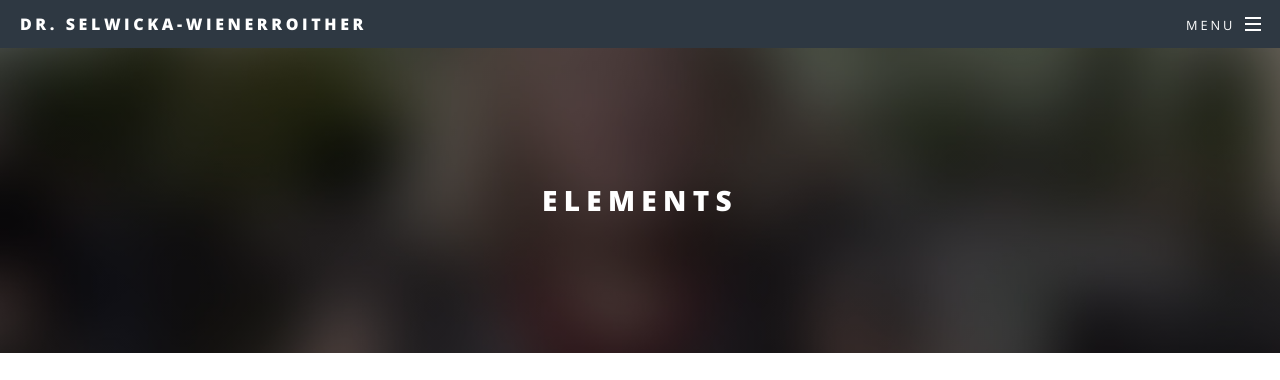
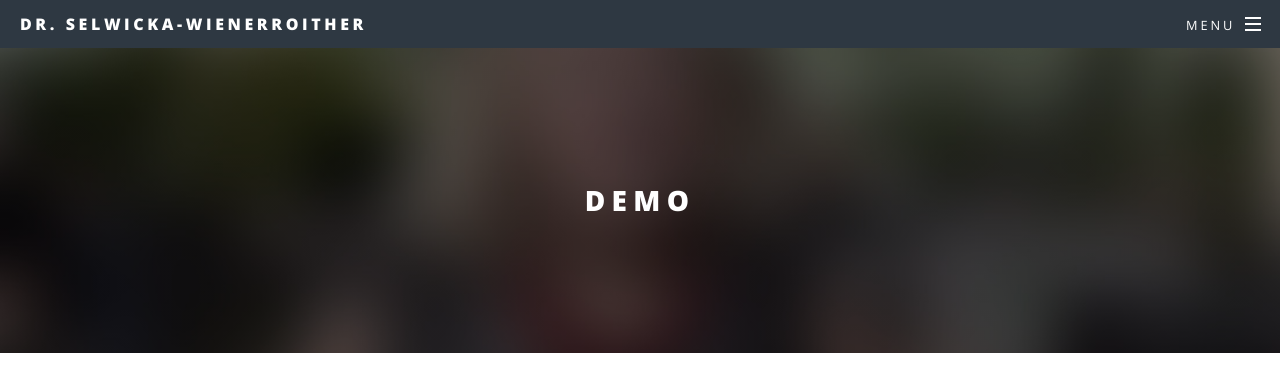
Before and after one commit to patrickfav/website-dr-sel, a Jekyll site: the page built from page_demo.html, in a window 1280 px wide and 900 px high. Shown: the top 380 px of the window. Built offline with Jekyll 4.4.1, drawn with Linux system fonts in a browser that asks for light colours.

Commit message:
A lot of optimizations #2

```diff
--- a/_config.yml
+++ b/_config.yml
@@ -17,7 +17,6 @@
   address:
     line1: Krottenbachstrasse 110/11
     line1a: Eingang Silvaraweg 2
-    line2: Eingang Silvaraweg 2
     line3: 1190 Wien
   tel: +43 1 320 1543
   fax: +43 1 328 13 80
@@ -46,7 +45,7 @@
     api_key: AIzaSyAKuz9MseFGG_XrNMVQD8YI5pRmMypDFf8
 
 # Exclude files when building the site
-exclude: [backup, vendor]
+exclude: [backup, vendor, Gemfile, README.md]
 
 social:
   linkedin-square: https://www.linkedin.com/in/beate-selwicka-wienerroither-b5083281/
--- a/_includes/scripts.html
+++ b/_includes/scripts.html
@@ -1,4 +1,4 @@
 <!-- Scripts -->
 <script src="{{ "/js/js_container.min.js" | prepend: site.baseurl }}"></script>
 <!--[if lte IE 8]><script src="{{ "/js/ie/respond.min.js" | prepend: site.baseurl }}"></script><![endif]-->
-<script src="{{ "/js/main.js" | prepend: site.baseurl }}"></script>
+<script src="{{ "/js/main.min.js" | prepend: site.baseurl }}"></script>
--- a/page_elements.html
+++ b/page_demo.html
@@ -1,6 +1,7 @@
 ---
 layout: page
-title: Elements
+title: Demo
+permalink: /demo
 ---
 			<section>
 				<h4>Text</h4>
@@ -287,7 +288,7 @@
 				<h5>Fit</h5>
 				<div class="box alt">
 					<div class="row uniform 50%">
-						<div class="12u"><span class="image fit"><img src="images/banner.jpg" alt="" /></span></div>
+						<div class="12u"><span class="image fit"><img src="images/banner2.jpg" alt="" /></span></div>
 						<div class="4u"><span class="image fit"><img src="images/pic01.jpg" alt="" /></span></div>
 						<div class="4u"><span class="image fit"><img src="images/pic02.jpg" alt="" /></span></div>
 						<div class="4u"><span class="image fit"><img src="images/pic03.jpg" alt="" /></span></div>
--- a/index.html
+++ b/page_index.html
@@ -1,5 +1,6 @@
 ---
 layout: landing
+permalink: /index.html
 page_title: Dr. Beate Selwicka-Wienerroither
 ---
 				<!-- Banner -->
```
Also changed, not shown: images/banner.jpg (deleted), images/banner2.jpg, js/main.min.js (added).
